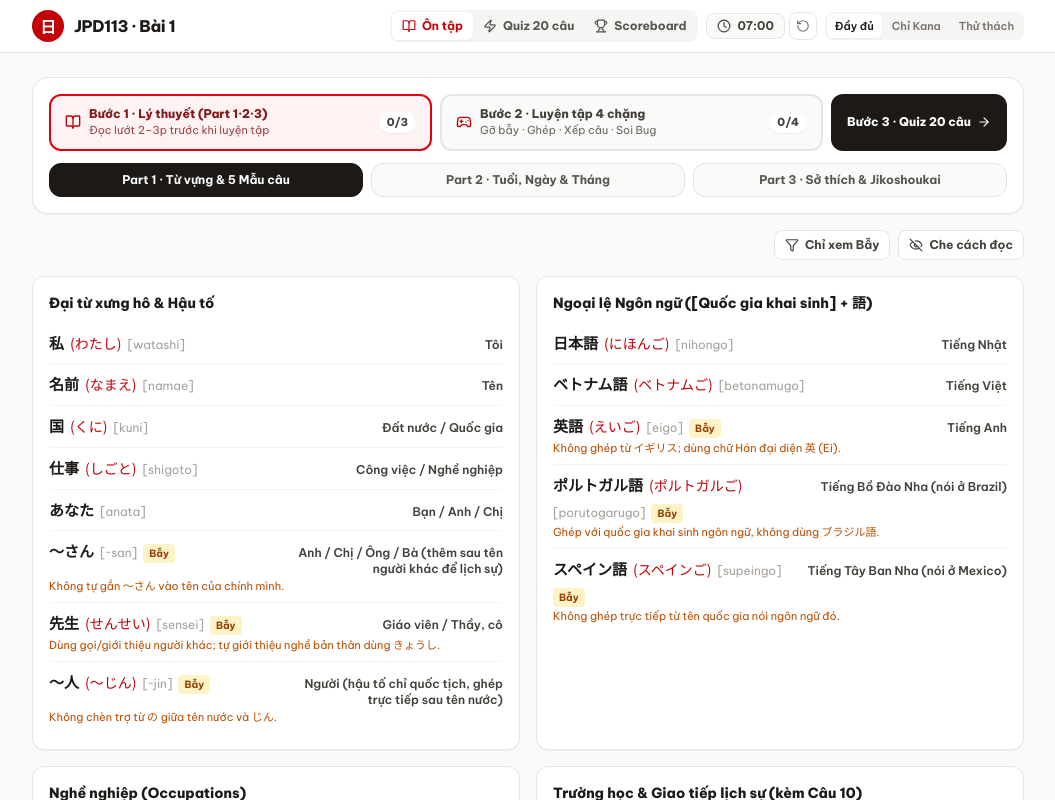
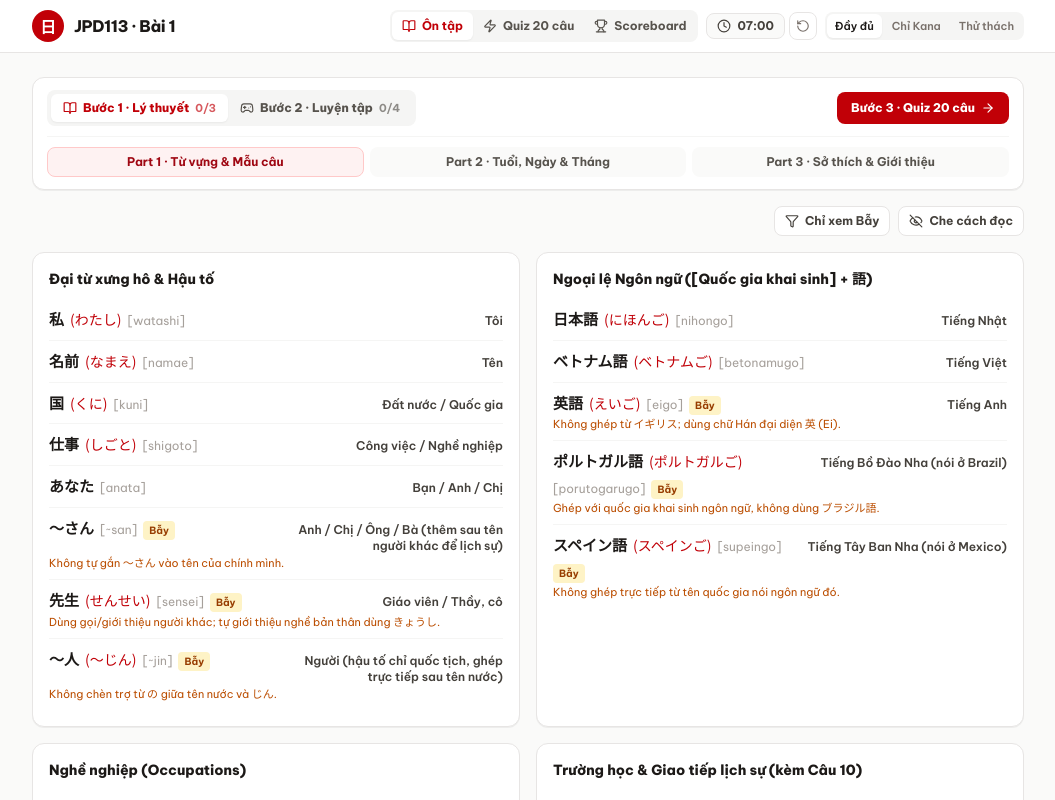
Before and after one commit to KH4NHTU0N9/JPD113-REVISION-PROJECT, a React (Vite) app: page / in a window 1280 px wide. Shown: the top 800 px of the page, without its empty margins (112-1167 px from the left). Built offline with nearby package versions, Linux system fonts and the light colour scheme.

Commit message:
refactor(phase1): replace multi-box step headers with compact segmented nav

```diff
--- a/src/components/Phase1Container.tsx
+++ b/src/components/Phase1Container.tsx
@@ -85,54 +85,42 @@ export function Phase1Container({
 
   return (
     <div className="space-y-4">
-      <section className="rounded-2xl border border-stone-200 bg-white p-3.5 shadow-xs sm:p-4">
-        <div className="grid gap-2 sm:grid-cols-[1fr_1fr_auto]">
+      <section className="rounded-xl border border-stone-200 bg-white p-2.5 shadow-2xs sm:px-3.5 sm:py-3">
+        <div className="flex flex-wrap items-center justify-between gap-2">
+          <div className="inline-flex rounded-lg bg-stone-100 p-1">
             <button
               type="button"
               onClick={() => setActiveStep('theory')}
-            className={`flex items-center justify-between gap-2 rounded-xl border-2 px-3.5 py-2.5 text-left transition ${
+              className={`flex items-center gap-1.5 rounded-md px-3 py-1.5 text-xs font-extrabold transition ${
                 activeStep === 'theory'
-                ? 'border-red-600 bg-red-50 text-red-900'
-                : 'border-stone-200 bg-stone-50 text-stone-700 hover:bg-stone-100'
+                  ? 'bg-white text-red-700 shadow-xs'
+                  : 'text-stone-600 hover:text-stone-900'
               }`}
             >
-            <div className="flex items-center gap-2">
-              <BookOpen className="h-4 w-4 shrink-0 text-red-700" />
-              <div>
-                <p className="text-xs font-extrabold">Bước 1 · Lý thuyết (Part 1·2·3)</p>
-                <p className="text-[11px] opacity-80">Đọc lướt 2–3p trước khi luyện tập</p>
-              </div>
-            </div>
-            <span className="rounded-full bg-white px-2 py-0.5 text-[11px] font-extrabold text-stone-700 shadow-2xs">
-              {theoryDoneCount}/3
-            </span>
+              <BookOpen className="h-3.5 w-3.5 shrink-0" />
+              <span>Bước 1 · Lý thuyết</span>
+              <span className="text-[11px] font-bold opacity-65">{theoryDoneCount}/3</span>
             </button>
 
             <button
               type="button"
               onClick={() => setActiveStep('games')}
-            className={`flex items-center justify-between gap-2 rounded-xl border-2 px-3.5 py-2.5 text-left transition ${
+              className={`flex items-center gap-1.5 rounded-md px-3 py-1.5 text-xs font-extrabold transition ${
                 activeStep === 'games'
-                ? 'border-red-600 bg-red-50 text-red-900'
-                : 'border-stone-200 bg-stone-50 text-stone-700 hover:bg-stone-100'
+                  ? 'bg-white text-red-700 shadow-xs'
+                  : 'text-stone-600 hover:text-stone-900'
               }`}
             >
-            <div className="flex items-center gap-2">
-              <Gamepad2 className="h-4 w-4 shrink-0 text-red-700" />
-              <div>
-                <p className="text-xs font-extrabold">Bước 2 · Luyện tập 4 chặng</p>
-                <p className="text-[11px] opacity-80">Gỡ bẫy · Ghép · Xếp câu · Soi Bug</p>
+              <Gamepad2 className="h-3.5 w-3.5 shrink-0" />
+              <span>Bước 2 · Luyện tập</span>
+              <span className="text-[11px] font-bold opacity-65">{gamesDoneCount}/4</span>
+            </button>
           </div>
-            </div>
-            <span className="rounded-full bg-white px-2 py-0.5 text-[11px] font-extrabold text-stone-700 shadow-2xs">
-              {gamesDoneCount}/4
-            </span>
-          </button>
 
           <button
             type="button"
             onClick={onGoToPhase2}
-            className="flex items-center justify-center gap-1.5 rounded-xl bg-stone-900 px-4 py-2.5 text-xs font-extrabold text-white transition hover:bg-stone-800"
+            className="flex items-center gap-1.5 rounded-lg bg-red-700 px-3.5 py-2 text-xs font-extrabold text-white transition hover:bg-red-800"
           >
             <span>Bước 3 · Quiz 20 câu</span>
             <ArrowRight className="h-3.5 w-3.5" />
@@ -140,11 +128,11 @@ export function Phase1Container({
         </div>
 
         {activeStep === 'theory' ? (
-          <div className="mt-3 grid grid-cols-1 gap-2 sm:grid-cols-3">
+          <div className="mt-2.5 grid grid-cols-1 gap-1.5 border-t border-stone-100 pt-2.5 sm:grid-cols-3">
             {[
               {
                 id: 'part1' as const,
-                label: 'Part 1 · Từ vựng & 5 Mẫu câu',
+                label: 'Part 1 · Từ vựng & Mẫu câu',
                 done: progress.part1Completed,
               },
               {
@@ -154,7 +142,7 @@ export function Phase1Container({
               },
               {
                 id: 'part3' as const,
-                label: 'Part 3 · Sở thích & Jikoshoukai',
+                label: 'Part 3 · Sở thích & Giới thiệu',
                 done: progress.part3Completed,
               },
             ].map((tab) => (
@@ -162,20 +150,20 @@ export function Phase1Container({
                 key={tab.id}
                 type="button"
                 onClick={() => setTheoryTab(tab.id)}
-                className={`flex items-center justify-center gap-1.5 rounded-xl border px-3 py-2 text-xs font-bold transition ${
+                className={`flex items-center justify-center gap-1.5 rounded-lg border px-2.5 py-1.5 text-xs font-bold transition ${
                   theoryTab === tab.id
-                    ? 'border-stone-900 bg-stone-900 text-white'
-                    : 'border-stone-200 bg-stone-50 text-stone-600 hover:bg-stone-100'
+                    ? 'border-red-200 bg-red-50 text-red-800'
+                    : 'border-transparent bg-stone-50 text-stone-600 hover:bg-stone-100'
                 }`}
               >
-                {tab.done && <CheckCircle2 className="h-3.5 w-3.5 shrink-0 text-emerald-500" />}
+                {tab.done && <CheckCircle2 className="h-3.5 w-3.5 shrink-0 text-emerald-600" />}
                 <span>{tab.label}</span>
               </button>
             ))}
           </div>
         ) : (
-          <div className="mt-3 flex flex-col gap-2 sm:flex-row sm:items-center sm:justify-between">
-            <div className="grid flex-1 grid-cols-2 gap-2 sm:grid-cols-4">
+          <div className="mt-2.5 flex flex-col gap-2 border-t border-stone-100 pt-2.5 sm:flex-row sm:items-center sm:justify-between">
+            <div className="grid flex-1 grid-cols-2 gap-1.5 sm:grid-cols-4">
               {GAME_STAGES.map((stage) => {
                 const Icon = stage.icon;
                 const isActive = activeStage === stage.id;
@@ -186,16 +174,16 @@ export function Phase1Container({
                     key={stage.id}
                     type="button"
                     onClick={() => setActiveStage(stage.id)}
-                    className={`flex items-center justify-center gap-1.5 rounded-xl border px-2.5 py-2 text-xs font-extrabold transition ${
+                    className={`flex items-center justify-center gap-1.5 rounded-lg border px-2.5 py-1.5 text-xs font-bold transition ${
                       isActive
-                        ? 'border-stone-900 bg-stone-900 text-white'
+                        ? 'border-red-200 bg-red-50 text-red-800'
                         : isDone
-                          ? 'border-emerald-200 bg-emerald-50/70 text-emerald-800 hover:bg-emerald-50'
-                          : 'border-stone-200 bg-stone-50 text-stone-600 hover:bg-stone-100'
+                          ? 'border-emerald-200 bg-emerald-50/60 text-emerald-800 hover:bg-emerald-50'
+                          : 'border-transparent bg-stone-50 text-stone-600 hover:bg-stone-100'
                     }`}
                   >
                     {isDone ? (
-                      <CheckCircle2 className="h-3.5 w-3.5 shrink-0 text-emerald-500" />
+                      <CheckCircle2 className="h-3.5 w-3.5 shrink-0 text-emerald-600" />
                     ) : (
                       <Icon className="h-3.5 w-3.5 shrink-0" />
                     )}
@@ -208,17 +196,17 @@ export function Phase1Container({
             <button
               type="button"
               onClick={() => openQuickSheet(currentStageMeta.hintTab)}
-              className="flex shrink-0 items-center justify-center gap-1.5 rounded-xl border border-amber-300 bg-amber-50 px-3 py-2 text-xs font-extrabold text-amber-900 transition hover:bg-amber-100"
+              className="flex shrink-0 items-center justify-center gap-1.5 rounded-lg border border-stone-200 bg-white px-2.5 py-1.5 text-xs font-bold text-stone-700 transition hover:bg-stone-50"
             >
               <Lightbulb className="h-3.5 w-3.5 text-amber-600" />
-              <span>Xem nhanh lý thuyết</span>
+              <span>Lý thuyết nhanh</span>
             </button>
           </div>
         )}
       </section>
 
       {/* Step 1: Full Theory View (kept mounted to preserve filter & Jikoshoukai state) */}
-      <div className={activeStep === 'theory' ? 'space-y-5' : 'hidden'}>
+      <div className={activeStep === 'theory' ? 'space-y-4' : 'hidden'}>
         <div className={theoryTab === 'part1' ? 'block' : 'hidden'}>
           <Part1ReviewTab
             displayMode={displayMode}
```
Lines whose indentation alone changed are shown as unchanged.
